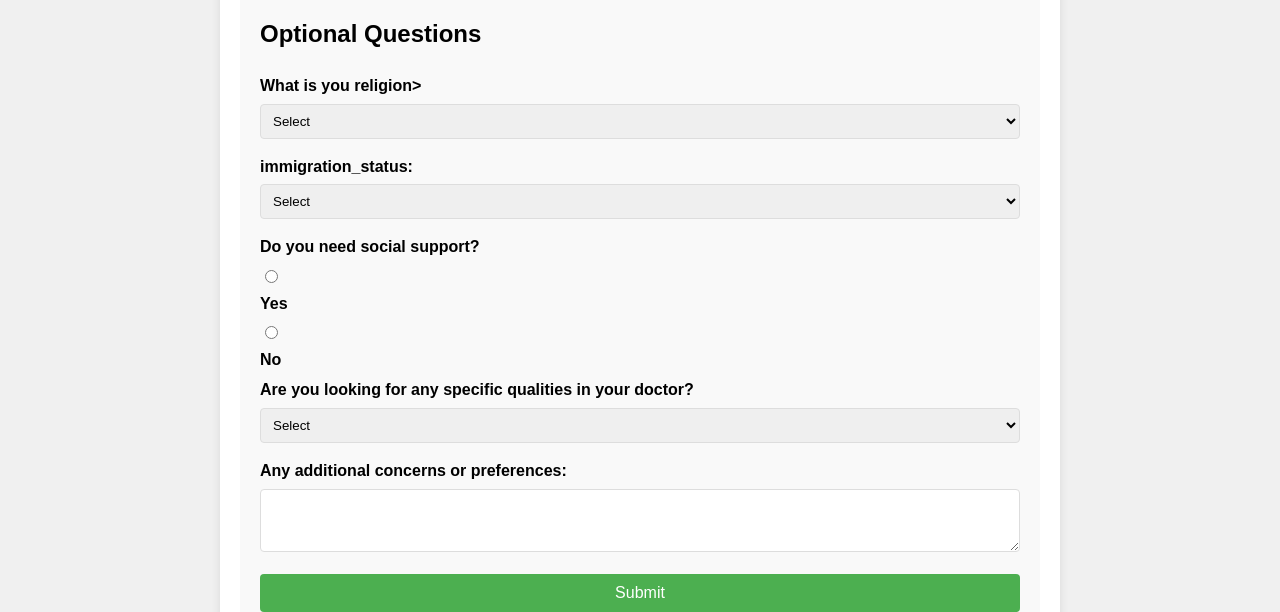
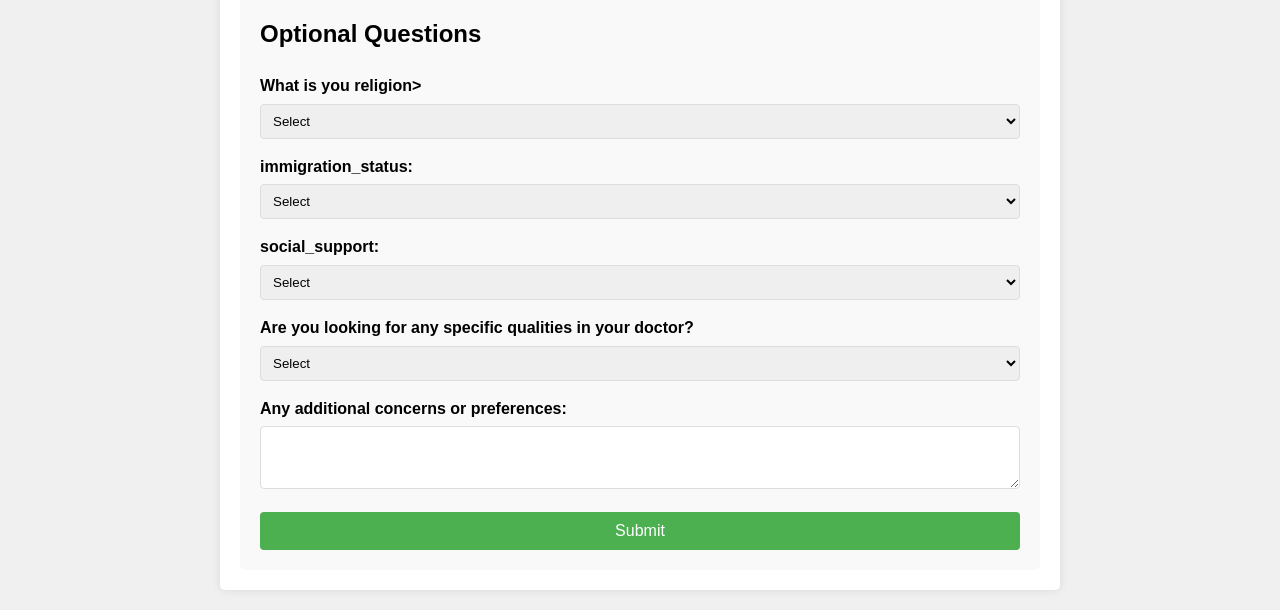
Before and after one commit to cmorris2945/Questionaire_test, a Python web app: template test_repsository-main/templates/index.html in a window 1280 px wide. Shown: the part 909-1521 px from the top of the page. Run offline with Jinja, Linux system fonts and the light colour scheme; the template is opened without the code that fills it, so the values that code supplies are empty.

Commit message:
Update index.html
updated index file

```diff
--- a/test_repsository-main/templates/index.html
+++ b/test_repsository-main/templates/index.html
@@ -74,7 +74,6 @@
                     <option value="Muslim">Muslim</option>
                     <option value="Protestant">Protestant</option>
                     <option value="Other">Other</option>
-
                 </select>
                 <label for="immigration_status">immigration_status:</label>
                 <select id="immigration_status"name="immigration_status">
@@ -84,11 +83,13 @@
                     <option value="Resident">Resident</option>
                     <option value="Other">Other</option>
                 </select>
-                <label for="social_support">Do you need social support?</label>
-                <input type="radio" id="social_support_yes" name="social_support" value="Yes">
-                <label for="social_support_yes">Yes</label>
-                <input type="radio" id="social_support_no" name="social_support" value="No">
-                <label for="social_support_no">No</label>
+
+                <label for="social_support">social_support:</label>
+                <select id="social_support"name="social_support">
+                    <option value="">Select</option>
+                    <option value="Yes">Yes</option>
+                    <option value="No">No</optiont>
+                </select>
 
                 <label for="doctor_preferences">Are you looking for any specific qualities in your doctor?</label>
                 <select id="doctor_preferences" name="doctor_preferences">
@@ -98,6 +99,7 @@
                     <option value="Personality and Bedside Manner">Personality and Bedside Manner</option>
                     <option value="Clear Communication">Clear Communication</option>
                     <option value="Other">Other</option>
+                    <option value="Not Important">Not Important</option>
                 </select>
 
 
```
